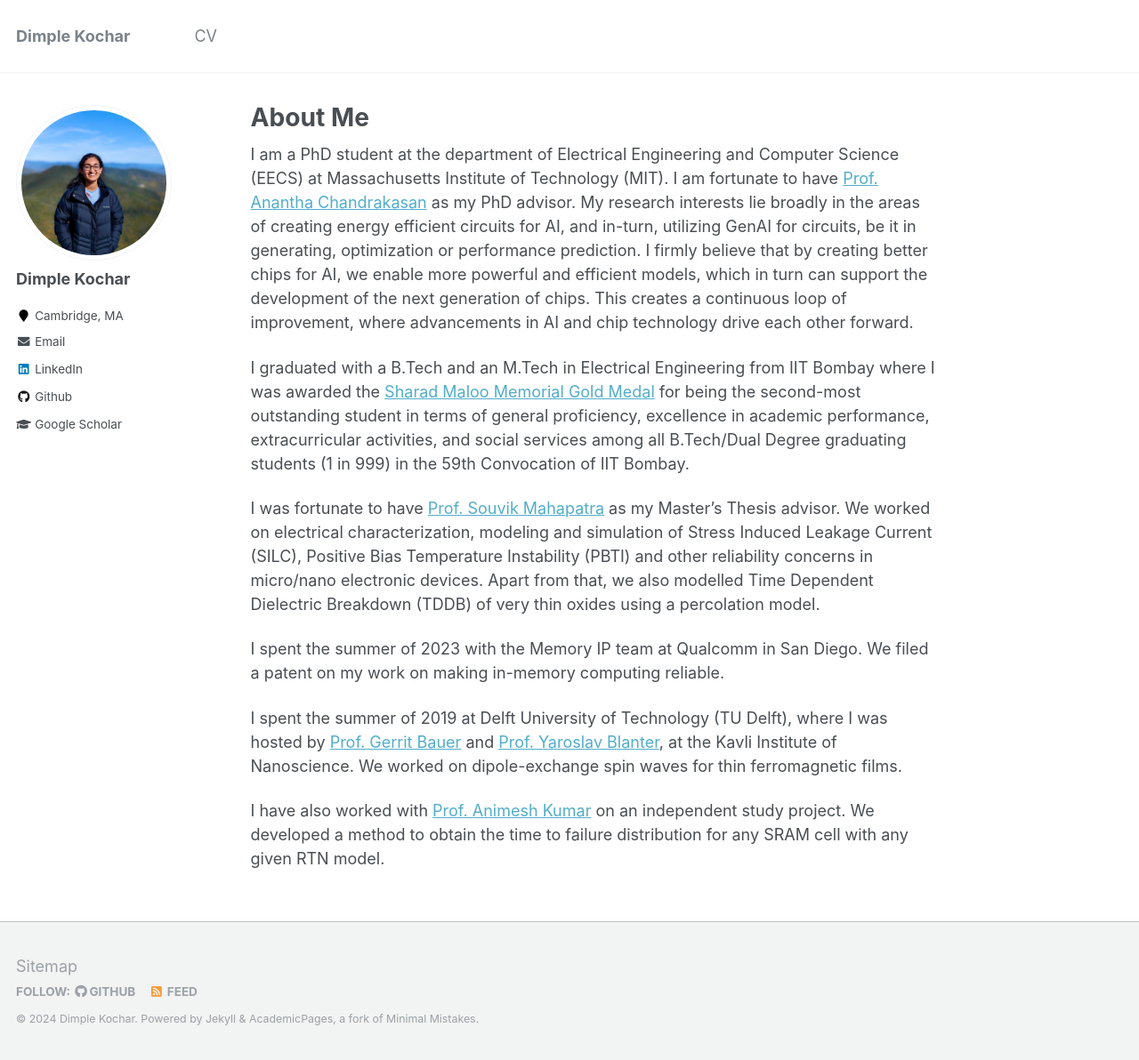
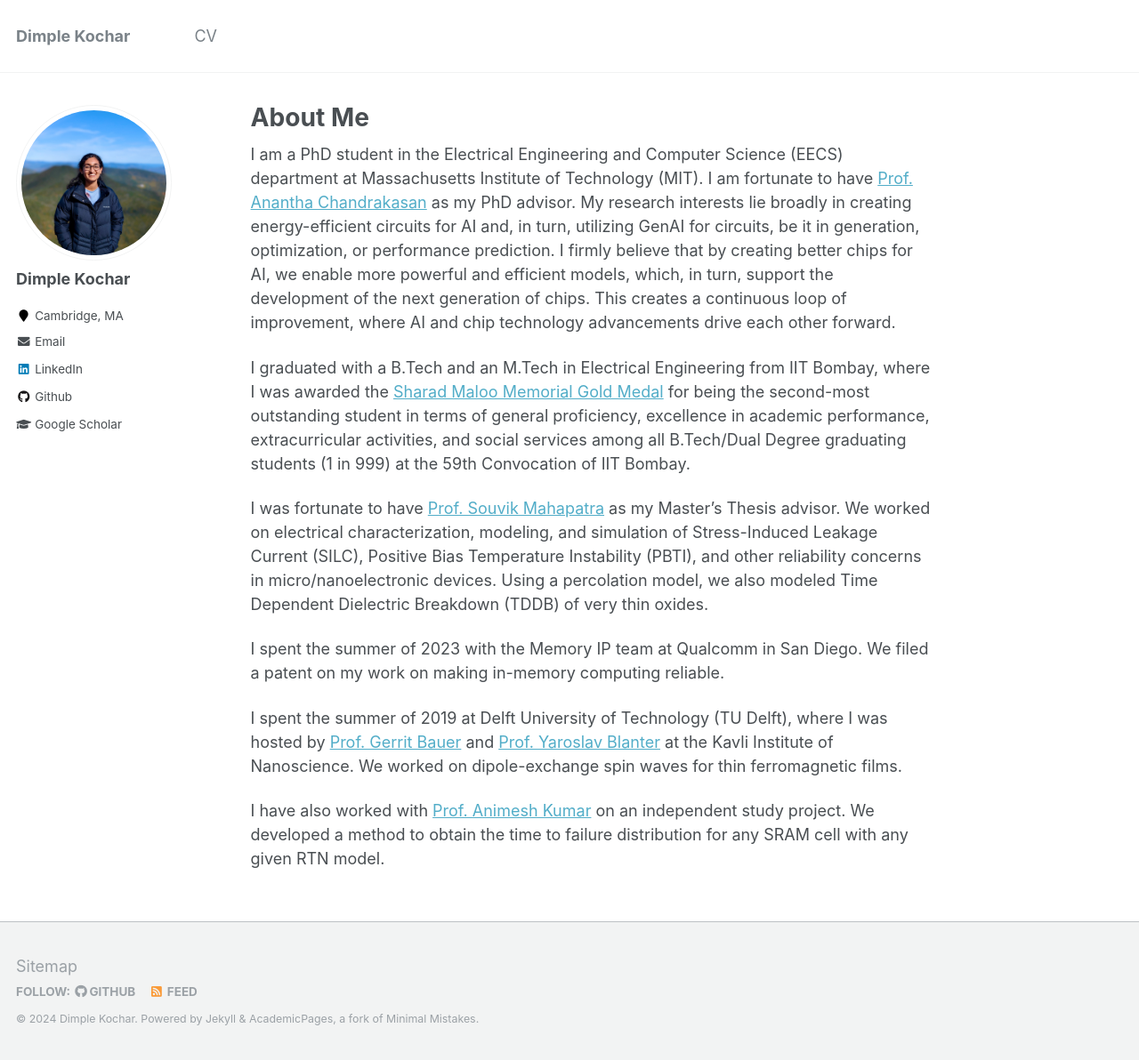
Before and after one commit to dimplekochar/dimplekochar.github.io, a Jekyll site: the page built from _pages/about.md, in a window 1280 px wide and 1192 px high. Shown: the whole window at 89% size. Built offline with Jekyll 4.4.1, drawn with Linux system fonts in a browser that asks for light colours.

Commit message:
Update about.md

```diff
--- a/_pages/about.md
+++ b/_pages/about.md
@@ -9,14 +9,14 @@ redirect_from:
 ---
 
 
-I am a PhD student at the department of Electrical Engineering and Computer Science (EECS) at Massachusetts Institute of Technology (MIT). I am fortunate to have [Prof. Anantha Chandrakasan](https://www.eecs.mit.edu/people/anantha-chandrakasan/) as my PhD advisor. My research interests lie broadly in the areas of creating energy efficient circuits for AI, and in-turn, utilizing GenAI for circuits, be it in generating, optimization or performance prediction. I firmly believe that by creating better chips for AI, we enable more powerful and efficient models, which in turn can support the development of the next generation of chips. This creates a continuous loop of improvement, where advancements in AI and chip technology drive each other forward.
+I am a PhD student in the Electrical Engineering and Computer Science (EECS) department at Massachusetts Institute of Technology (MIT). I am fortunate to have [Prof. Anantha Chandrakasan](https://www.eecs.mit.edu/people/anantha-chandrakasan/) as my PhD advisor. My research interests lie broadly in creating energy-efficient circuits for AI and, in turn, utilizing GenAI for circuits, be it in generation, optimization, or performance prediction. I firmly believe that by creating better chips for AI, we enable more powerful and efficient models, which, in turn, support the development of the next generation of chips. This creates a continuous loop of improvement, where AI and chip technology advancements drive each other forward.
 
-I graduated with a B.Tech and an M.Tech in Electrical Engineering from IIT Bombay where I was awarded the [Sharad Maloo Memorial Gold Medal](https://www.iitb.ac.in/newacadhome/RulesforAwardofMedalsandAcademicprizesforUGandPG.pdf) for being the second-most outstanding student in terms of general proficiency, excellence in academic performance, extracurricular activities, and social services among all B.Tech/Dual Degree graduating students (1 in 999) in the 59th Convocation of IIT Bombay.
+I graduated with a B.Tech and an M.Tech in Electrical Engineering from IIT Bombay, where I was awarded the [Sharad Maloo Memorial Gold Medal](https://www.iitb.ac.in/newacadhome/RulesforAwardofMedalsandAcademicprizesforUGandPG.pdf) for being the second-most outstanding student in terms of general proficiency, excellence in academic performance, extracurricular activities, and social services among all B.Tech/Dual Degree graduating students (1 in 999) at the 59th Convocation of IIT Bombay.
 
-I was fortunate to have [Prof. Souvik Mahapatra](https://www.ee.iitb.ac.in/wiki/faculty/souvik?s=model) as my Master's Thesis advisor. We worked on electrical characterization, modeling and simulation of Stress Induced Leakage Current (SILC), Positive Bias Temperature Instability (PBTI) and other reliability concerns in micro/nano electronic devices. Apart from that, we also modelled Time Dependent Dielectric Breakdown (TDDB) of very thin oxides using a percolation model.
+I was fortunate to have [Prof. Souvik Mahapatra](https://www.ee.iitb.ac.in/wiki/faculty/souvik?s=model) as my Master's Thesis advisor. We worked on electrical characterization, modeling, and simulation of Stress-Induced Leakage Current (SILC), Positive Bias Temperature Instability (PBTI), and other reliability concerns in micro/nanoelectronic devices. Using a percolation model, we also modeled Time Dependent Dielectric Breakdown (TDDB) of very thin oxides.
 
 I spent the summer of 2023 with the Memory IP team at Qualcomm in San Diego. We filed a patent on my work on making in-memory computing reliable.
 
-I spent the summer of 2019 at Delft University of Technology (TU Delft), where I was hosted by [Prof. Gerrit Bauer](https://www.tudelft.nl/en/faculty-of-applied-sciences/about-faculty/departments/quantum-nanoscience/prof-dr-gerrit-bauer/) and [Prof. Yaroslav Blanter](https://www.tudelft.nl/en/faculty-of-applied-sciences/about-faculty/departments/quantum-nanoscience/prof-dr-yaroslav-blanter/), at the Kavli Institute of Nanoscience. We worked on dipole-exchange spin waves for thin ferromagnetic films.
+I spent the summer of 2019 at Delft University of Technology (TU Delft), where I was hosted by [Prof. Gerrit Bauer](https://www.tudelft.nl/en/faculty-of-applied-sciences/about-faculty/departments/quantum-nanoscience/prof-dr-gerrit-bauer/) and [Prof. Yaroslav Blanter](https://www.tudelft.nl/en/faculty-of-applied-sciences/about-faculty/departments/quantum-nanoscience/prof-dr-yaroslav-blanter/) at the Kavli Institute of Nanoscience. We worked on dipole-exchange spin waves for thin ferromagnetic films.
 
 I have also worked with [Prof. Animesh Kumar](https://www.ee.iitb.ac.in/~animesh/) on an independent study project. We developed a method to obtain the time to failure distribution for any SRAM cell with any given RTN model.
```
